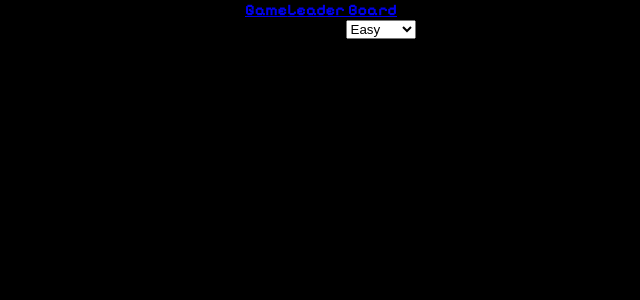
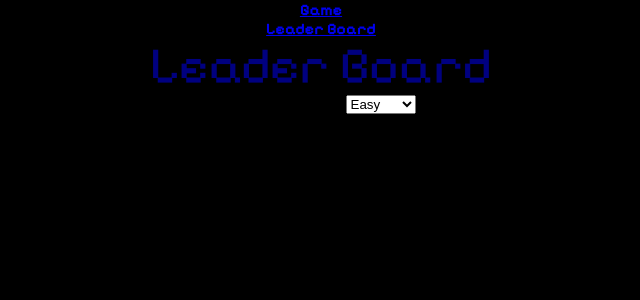
Before and after one commit to aamcn/memory-game, a React (Vite) app: page /memory-game/leader-board in a window 1280 px wide. Shown: the top 300 px of the page, without its empty margins (319-959 px from the left). Built offline with nearby package versions, Linux system fonts and the light colour scheme.

Commit message:
Feat: Add 'LeaderBoardHeader' folder and component

```diff
--- /dev/null
+++ b/src/components/leaderBoardComponents/leaderBoardHeader/LeaderBoardHeader.jsx
@@ -0,0 +1,12 @@
+import React from "react";
+import styles from "./leaderBoardHeader.module.css"
+function LeaderBoardHeader(){
+
+    return(
+        <div className={styles.leaderBoardHeader}>
+            <h1>Leader Board</h1>
+        </div>
+    )
+}
+
+export default LeaderBoardHeader;
--- /dev/null
+++ b/src/components/leaderBoardComponents/leaderBoardHeader/leaderBoardHeader.module.css
@@ -0,0 +1,4 @@
+
+.leaderBoardHeader{
+    color: navy;
+}
--- a/src/components/leaderBoardComponents/leaderBoardPage/LeaderBoardPage.jsx
+++ b/src/components/leaderBoardComponents/leaderBoardPage/LeaderBoardPage.jsx
@@ -4,6 +4,7 @@ import LeaderBoardControls from "../leaderBoardControls/LeaderBoardControls"
 import Navbar from "../../navBar/Navbar"
 import LeaderBoard from "../leaderBoard/LeaderBoard";
 import styles from "./leaderBoardPage.module.css"
+import LeaderBoardHeader from "../leaderBoardHeader/LeaderBoardHeader";
 
 
 function LeaderBoardPage(){
@@ -14,6 +15,7 @@ const [leaderBoardEntries, setLeaderBoardEntries] = useState(null)
     return(
         <div className={styles.leaderBoardPage}>
             <Navbar />
+            <LeaderBoardHeader />
             <LeaderBoardControls />
             <LeaderBoard />
         </div>
--- a/src/components/leaderBoardComponents/leaderBoardPage/leaderBoardPage.module.css
+++ b/src/components/leaderBoardComponents/leaderBoardPage/leaderBoardPage.module.css
@@ -1,5 +1,7 @@
 
 
 .leaderBoardPage{
-
+    display:flex;
+    flex-direction: column;
+    height: 100dvh;
 }
```
